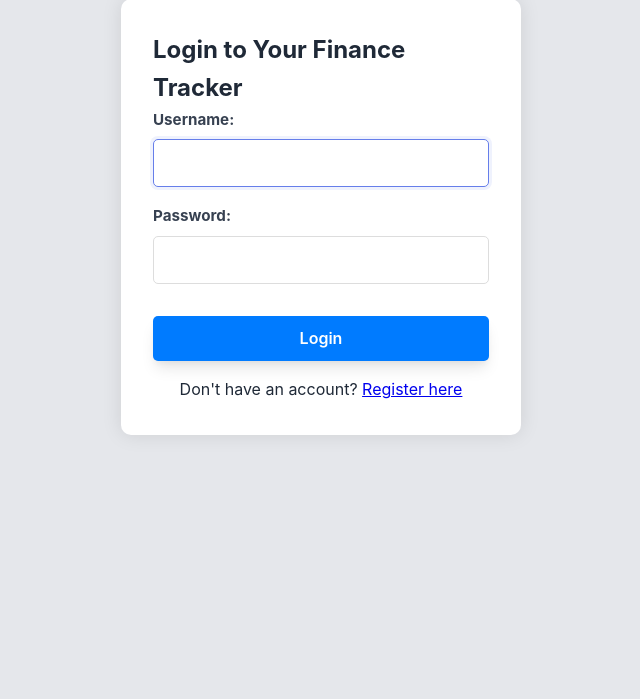
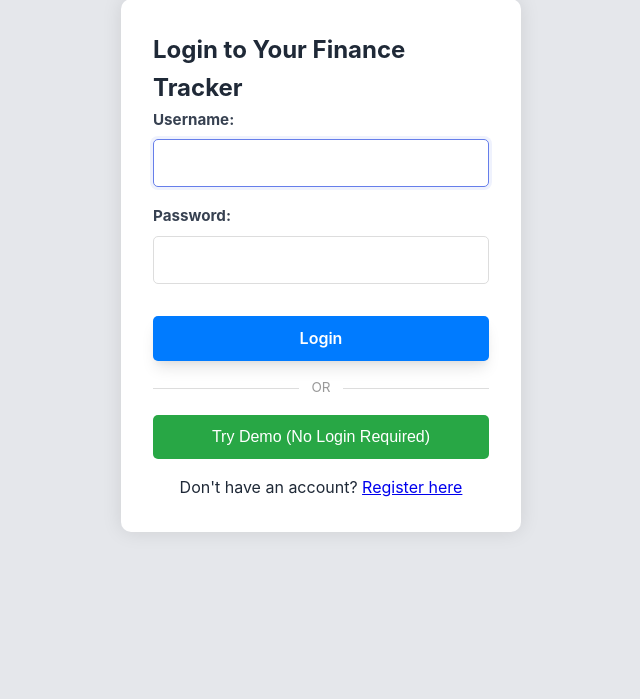
Before and after one commit to HMTking/personal-finance-tracker-By-DattPatel, a Flask app: page /login in a window 1280 px wide. Shown: the part 101-800 px from the top of the page, without its empty margins (319-959 px from the left). Run offline with Flask 3, Linux system fonts and the light colour scheme.

Commit message:
Add one-click demo login with pre-seeded showcase account

```diff
--- a/routes/auth.py
+++ b/routes/auth.py
@@ -1,8 +1,15 @@
 import re
+from datetime import datetime, timedelta
 from flask import Blueprint, request, jsonify, session, render_template, redirect, url_for
 from models.user import User
+from models.transaction import Transaction
 
 bp = Blueprint('auth', __name__, url_prefix='/auth')
+
+# Demo account credentials (read-only showcase account for the portfolio)
+DEMO_USERNAME = 'demo_user'
+DEMO_EMAIL = 'demo@example.com'
+DEMO_PASSWORD = 'Demo@1234'
 
 @bp.route('/register', methods=['GET', 'POST'])
 def register():
@@ -81,6 +88,49 @@ def login():
     except Exception as e:
         print(f"Login error: {e}")
         return jsonify({'error': 'Login failed. Please try again.'}), 500
+
+@bp.route('/demo', methods=['POST'])
+def demo_login():
+    """Log in instantly with a pre-seeded demo account (no credentials needed)."""
+    try:
+        user = User.verify_user(DEMO_USERNAME, DEMO_PASSWORD)
+
+        # Create the demo user the first time it is requested
+        if not user:
+            User.create_user(DEMO_USERNAME, DEMO_EMAIL, DEMO_PASSWORD)
+            user = User.verify_user(DEMO_USERNAME, DEMO_PASSWORD)
+
+        # Seed some sample transactions so the dashboard isn't empty
+        if user and not Transaction.get_all(user['id']):
+            _seed_demo_transactions(user['id'])
+
+        session['user_id'] = user['id']
+        session['username'] = user['username']
+        return jsonify({
+            'message': 'Logged in as demo user',
+            'user': {'id': user['id'], 'username': user['username']}
+        }), 200
+    except Exception as e:
+        print(f"Demo login error: {e}")
+        return jsonify({'error': 'Could not start demo session. Please try again.'}), 500
+
+
+def _seed_demo_transactions(user_id):
+    today = datetime.now().date()
+    samples = [
+        (3200.00, 'Salary', 'income', 2, 'Monthly salary'),
+        (450.00, 'Freelance', 'income', 12, 'Freelance project'),
+        (1200.00, 'Rent', 'expense', 3, 'Apartment rent'),
+        (240.50, 'Groceries', 'expense', 5, 'Weekly groceries'),
+        (60.00, 'Transport', 'expense', 7, 'Fuel and transit'),
+        (35.99, 'Entertainment', 'expense', 9, 'Movie subscription'),
+        (120.00, 'Utilities', 'expense', 10, 'Electricity bill'),
+        (80.00, 'Dining', 'expense', 14, 'Dinner with friends'),
+    ]
+    for amount, category, type_, days_ago, description in samples:
+        tx_date = (today - timedelta(days=days_ago)).isoformat()
+        Transaction.create(user_id, amount, category, type_, tx_date, description)
+
 
 @bp.route('/logout', methods=['POST'])
 def logout():
--- a/templates/login.html
+++ b/templates/login.html
@@ -45,6 +45,40 @@
         .btn-primary:hover {
             background: #0056b3;
         }
+        .btn-demo {
+            background: #28a745;
+            color: white;
+            padding: 0.8rem;
+            border: none;
+            border-radius: 5px;
+            cursor: pointer;
+            font-size: 1rem;
+            width: 100%;
+            margin-top: 0.5rem;
+        }
+        .btn-demo:hover {
+            background: #1e7e34;
+        }
+        .divider {
+            display: flex;
+            align-items: center;
+            text-align: center;
+            color: #999;
+            margin: 1rem 0 0.5rem;
+            font-size: 0.85rem;
+        }
+        .divider::before,
+        .divider::after {
+            content: '';
+            flex: 1;
+            border-bottom: 1px solid #ddd;
+        }
+        .divider:not(:empty)::before {
+            margin-right: 0.75rem;
+        }
+        .divider:not(:empty)::after {
+            margin-left: 0.75rem;
+        }
         .auth-links {
             text-align: center;
             margin-top: 1rem;
@@ -74,6 +108,8 @@
             </div>
             <button type="submit" class="btn-primary">Login</button>
         </form>
+        <div class="divider">OR</div>
+        <button type="button" id="demoBtn" class="btn-demo">Try Demo (No Login Required)</button>
         <div class="auth-links">
             <p>Don't have an account? <a href="/register">Register here</a></p>
         </div>
@@ -138,6 +174,38 @@
             }
         });
 
+        // Demo login - bypasses credentials with a pre-seeded showcase account
+        document.getElementById('demoBtn').addEventListener('click', async () => {
+            const messageDiv = document.getElementById('message');
+            const demoBtn = document.getElementById('demoBtn');
+            messageDiv.innerHTML = '';
+            demoBtn.disabled = true;
+            const originalText = demoBtn.textContent;
+            demoBtn.textContent = 'Loading demo...';
+
+            try {
+                const response = await fetch('/auth/demo', {
+                    method: 'POST',
+                    headers: { 'Content-Type': 'application/json' }
+                });
+                const result = await response.json();
+
+                if (response.ok) {
+                    messageDiv.innerHTML = '<div class="success">' + result.message + ' Redirecting...</div>';
+                    setTimeout(() => { window.location.href = '/'; }, 800);
+                } else {
+                    messageDiv.innerHTML = '<div class="error">' + result.error + '</div>';
+                    demoBtn.disabled = false;
+                    demoBtn.textContent = originalText;
+                }
+            } catch (error) {
+                console.error('Demo login error:', error);
+                messageDiv.innerHTML = '<div class="error">Connection error. Please try again.</div>';
+                demoBtn.disabled = false;
+                demoBtn.textContent = originalText;
+            }
+        });
+
         // Auto-focus on username field
         document.getElementById('username').focus();
     </script>
```
